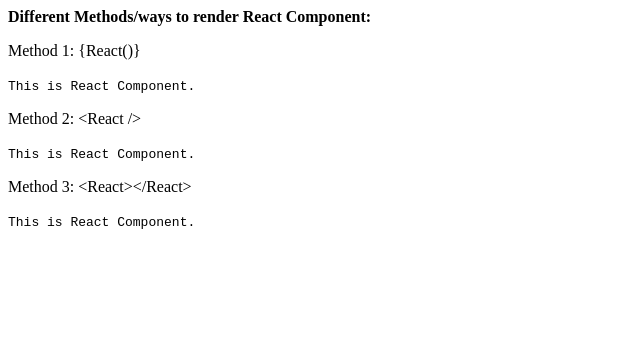
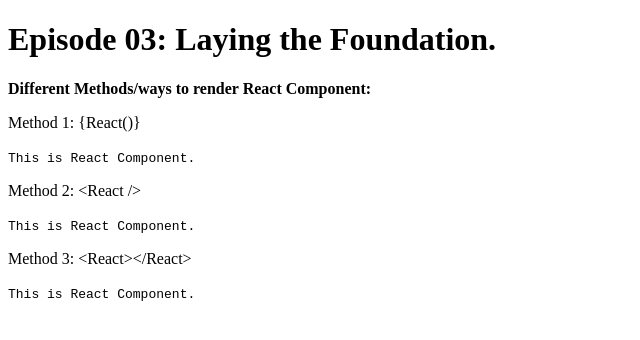
Before and after one commit to sarveshdevrukhkar/Namaste-React-by-Akshay-Saini, a JavaScript app: page / in a window 1280 px wide. Shown: the top 340 px of the page, without its empty margins (0-640 px from the left). Built offline with nearby package versions, Linux system fonts and the light colour scheme.

Commit message:
Ep.03 - Laying the Foundation.

```diff
--- a/App.js
+++ b/App.js
@@ -6,6 +6,7 @@ const React = () => <code>This is React Component.</code>;
 function ReactComponent() {
 	return (
 		<div>
+			<h1>Episode 03: Laying the Foundation.</h1>
 			<strong>Different Methods/ways to render React Component:</strong>
 			<p>Method 1: {"{React()}"}</p> {React()}
 			<p>Method 2: {"<React />"}</p> <React />
```
